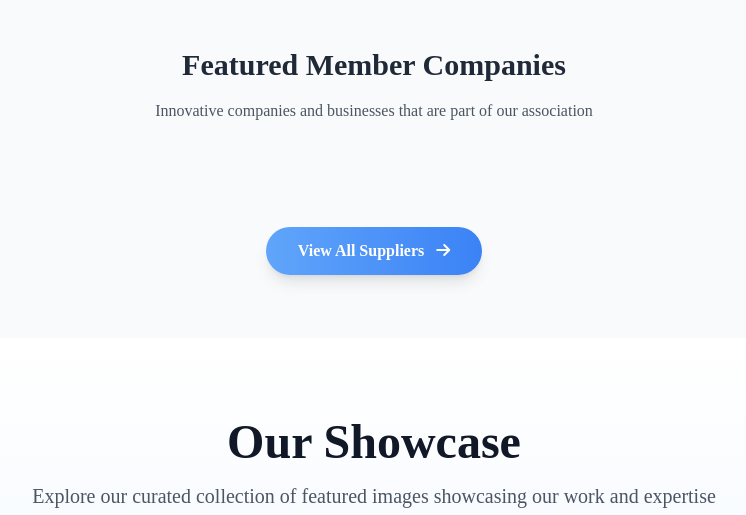
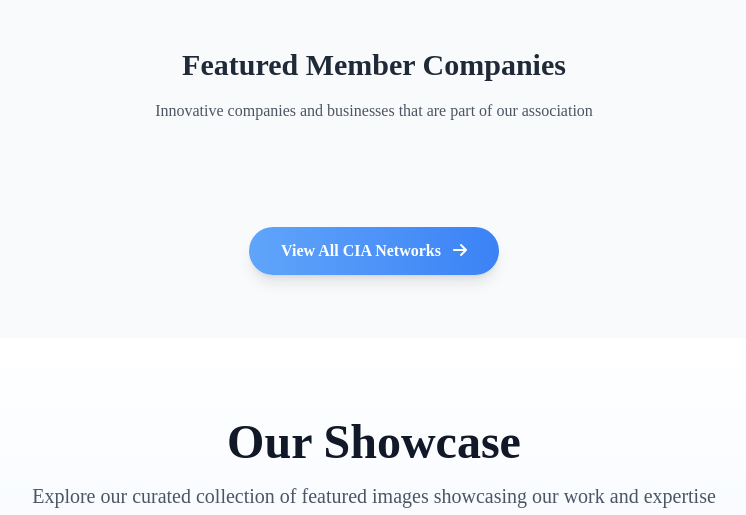
Before and after one commit to techspire01/ciadev, a Django app: page / in a window 1280 px wide. Shown: the part 1013-1528 px from the top of the page, without its empty margins (266-1012 px from the left). Run offline with Django 5.2, Linux system fonts and the light colour scheme; data that the repository does not hold is empty; some libraries are stand-ins or nearby versions.

Commit message:
rename the whole suppliers into CIA_Networks in the urls.py

```diff
--- a/app/templates/contact.html
+++ b/app/templates/contact.html
@@ -297,8 +297,8 @@
                 Join our network of industrial suppliers and manufacturers. Let's build something great together.
             </p>
             <div class="flex flex-col sm:flex-row justify-center gap-3 sm:gap-4">
-                <a href="{% url 'suppliers' %}" class="bg-transparent border-2 border-white px-6 sm:px-8 py-2.5 sm:py-4 rounded-full font-semibold text-sm sm:text-base hover:bg-white hover:text-yellow-600 transition-all duration-300">
-                    Browse Suppliers
+                <a href="{% url 'cia_networks' %}" class="bg-transparent border-2 border-white px-6 sm:px-8 py-2.5 sm:py-4 rounded-full font-semibold text-sm sm:text-base hover:bg-white hover:text-yellow-600 transition-all duration-300">
+                    Browse CIA Networks
                 </a>
                 <a href="{% url 'about' %}" class="bg-transparent border-2 border-white px-6 sm:px-8 py-2.5 sm:py-4 rounded-full font-semibold text-sm sm:text-base hover:bg-white hover:text-yellow-600 transition-all duration-300">
                     Learn More About Us
--- a/app/templates/footer.html
+++ b/app/templates/footer.html
@@ -66,10 +66,10 @@
             </a>
             <span class="text-gray-400 text-4xs"></span>
             <a
-              href="{% url 'suppliers' %}"
+              href="{% url 'cia_networks' %}"
               class="text-gray-600 hover:text-yellow-600 transition-colors duration-300 text-4xs"
             >
-              Suppliers
+              CIA Networks
             </a>
             <span class="w-full"></span>
             <a
--- a/app/templates/index.html
+++ b/app/templates/index.html
@@ -109,7 +109,7 @@
       <div class="grid grid-cols-2 md:grid-cols-3 lg:grid-cols-4 gap-3 md:gap-4 lg:gap-6" id="categories">
         {% for category in categories %}
           <a
-            href="{% url 'suppliers' %}?category={{ category|urlencode }}"
+            href="{% url 'cia_networks' %}?category={{ category|urlencode }}"
             class="bg-gradient-to-br from-yellow-50 to-yellow-100 rounded-lg md:rounded-xl shadow-md p-4 md:p-6 text-center card-hover group hover:shadow-lg transition-all duration-300"
           >
             <div
@@ -153,7 +153,7 @@
       </div>
     </section>
 
-  <!-- Featured Suppliers -->
+  <!-- Featured CIA Networks -->
   <section class="py-12 bg-gray-50">
     <div class="container mx-auto px-4">
       <div class="text-center mb-8">
@@ -276,9 +276,9 @@
       </div>
       <div class="rounded -2l p-2 text-center mt-8">
         <div class="text-center mt-8">
-          <a href="{% url 'suppliers' %}"
+          <a href="{% url 'cia_networks' %}"
              class="inline-block bg-gradient-to-r from-blue-400 to-blue-500 text-white font-semibold px-8 py-3 rounded-full hover:from-blue-500 hover:to-blue-600 transition-all duration-300 shadow-lg hover:shadow-xl transform hover:scale-105">
-            View All Suppliers <i class="fas fa-arrow-right ml-2"></i>
+            View All CIA Networks <i class="fas fa-arrow-right ml-2"></i>
           </a>
         </div>
       </div>
--- a/app/templates/login.html
+++ b/app/templates/login.html
@@ -615,7 +615,7 @@
                         <a href="{% url 'index' %}" class="text-[#3d2d29] hover:text-yellow-700 font-medium transition">Home</a>
                         <a href="{% url 'about' %}" class="text-[#3d2d29] hover:text-yellow-700 font-medium transition">About Us</a>
                         <a href="{% url 'category' %}" class="text-[#3d2d29] hover:text-yellow-700 font-medium transition">Categories</a>
-                        <a href="{% url 'suppliers' %}" class="text-[#3d2d29] hover:text-yellow-700 font-medium transition">Suppliers</a>
+                        <a href="{% url 'cia_networks' %}" class="text-[#3d2d29] hover:text-yellow-700 font-medium transition">CIA Networks</a>
                     </div>
 
                     <div class="relative group">
@@ -673,7 +673,7 @@
             {% endif %}
             <a href="{% url 'about' %}">About Us</a>
             <a href="{% url 'category' %}">Categories</a>
-            <a href="{% url 'suppliers' %}">Suppliers</a>
+            <a href="{% url 'cia_networks' %}">CIA Networks</a>
         </div>
     </nav>
 
--- a/app/templates/navbar.html
+++ b/app/templates/navbar.html
@@ -77,10 +77,10 @@
             href="{% url 'category' %}"
             class="text-black hover:text-yellow-700 font-medium transition"
             >Categories</a>
-            <a
-            href="{% url 'suppliers' %}"
-            class="text-black hover:text-yellow-700 font-medium transition"
-            >Suppliers</a>
+          <a
+            href="{% url 'cia_networks' %}"
+            class="text-black hover:text-yellow-700 font-medium transition whitespace-nowrap"
+            >CIA Networks</a>
           <!-- Language Translation Buttons -->
           <div class="flex items-center space-x-1">
             <button id="translate-en" class="translate-btn px-3 py-1 text-sm font-medium text-gray-700 bg-gray-100 rounded-md hover:bg-gray-200 transition active">EN</button>
@@ -137,7 +137,7 @@
             <div class="relative mb-6">
               <input
                 type="text"
-                placeholder="Search suppliers..."
+                placeholder="Search CIA Networks..."
                 class="w-full py-3 pl-4 pr-12 rounded-full text-[#000000] bg-[#FFF9E5] border-2 border-[#fbbf24] focus:outline-none focus:ring-2 focus:ring-yellow-600 focus:border-transparent search-box"
               />
               <button class="absolute right-4 top-1/2 transform -translate-y-1/2 text-yellow-700 hover:text-yellow-800 text-lg" title="Search">
@@ -159,9 +159,9 @@
                 <i class="fas fa-th-large w-5"></i>
                 <span class="font-medium">Categories</span>
               </a>
-              <a href="{% url 'suppliers' %}" class="flex items-center space-x-3 px-3 py-3 text-black hover:text-yellow-700 hover:bg-yellow-50 rounded-lg transition">
+              <a href="{% url 'cia_networks' %}" class="flex items-center space-x-3 px-3 py-3 text-black hover:text-yellow-700 hover:bg-yellow-50 rounded-lg transition">
                 <i class="fas fa-building w-5"></i>
-                <span class="font-medium">Suppliers</span>
+                <span class="font-medium">CIA Networks</span>
               </a>
               {% if user.is_authenticated %}
               <a href="{% url 'profile' %}" class="flex items-center space-x-3 px-3 py-3 text-black hover:text-yellow-700 hover:bg-yellow-50 rounded-lg transition">
--- a/app/templates/request_reset.html
+++ b/app/templates/request_reset.html
@@ -755,7 +755,7 @@
                         <a href="{% url 'index' %}" class="text-[#3d2d29] hover:text-yellow-700 font-medium transition">Home</a>
                         <a href="{% url 'about' %}" class="text-[#3d2d29] hover:text-yellow-700 font-medium transition">About Us</a>
                         <a href="{% url 'category' %}" class="text-[#3d2d29] hover:text-yellow-700 font-medium transition">Categories</a>
-                        <a href="{% url 'suppliers' %}" class="text-[#3d2d29] hover:text-yellow-700 font-medium transition">Suppliers</a>
+                        <a href="{% url 'cia_networks' %}" class="text-[#3d2d29] hover:text-yellow-700 font-medium transition">CIA Networks</a>
                     </div>
 
                     <!-- Language/Translation Dropdown -->
@@ -820,7 +820,7 @@
             <a href="{% url 'index' %}">Home</a>
             <a href="{% url 'about' %}">About Us</a>
             <a href="{% url 'category' %}">Categories</a>
-            <a href="{% url 'suppliers' %}">Suppliers</a>
+            <a href="{% url 'cia_networks' %}">CIA Networks</a>
         </div>
     </nav>
 
--- a/app/templates/search_results.html
+++ b/app/templates/search_results.html
@@ -173,9 +173,9 @@
                 <i class="fas fa-th-large w-5"></i>
                 <span class="font-medium">Categories</span>
               </a>
-              <a href="{% url 'suppliers' %}" class="flex items-center space-x-3 px-3 py-3 text-[#3d2d29] hover:text-yellow-700 hover:bg-yellow-50 rounded-lg transition">
+              <a href="{% url 'cia_networks' %}" class="flex items-center space-x-3 px-3 py-3 text-[#3d2d29] hover:text-yellow-700 hover:bg-yellow-50 rounded-lg transition">
                 <i class="fas fa-building w-5"></i>
-                <span class="font-medium">Suppliers</span>
+                <span class="font-medium">CIA Networks</span>
               </a>
               <a href="{% url 'announcement' %}" class="flex items-center space-x-3 px-3 py-3 text-[#3d2d29] hover:text-yellow-700 hover:bg-yellow-50 rounded-lg transition">
                 <i class="fas fa-bullhorn w-5"></i>
@@ -346,7 +346,7 @@
             <a href="{% url 'category' %}" class="bg-yellow-600 text-white px-6 py-3 rounded-lg hover:bg-yellow-700 transition font-medium">
               Browse Categories
             </a>
-            <a href="{% url 'suppliers' %}" class="bg-blue-600 text-white px-6 py-3 rounded-lg hover:bg-blue-700 transition font-medium">
+            <a href="{% url 'cia_networks' %}" class="bg-blue-600 text-white px-6 py-3 rounded-lg hover:bg-blue-700 transition font-medium">
               Browse Suppliers
             </a>
             <a href="{% url 'index' %}" class="bg-gray-600 text-white px-6 py-3 rounded-lg hover:bg-gray-700 transition font-medium">
--- a/app/templates/set_new_password.html
+++ b/app/templates/set_new_password.html
@@ -597,7 +597,7 @@
                         <a href="{% url 'index' %}" class="text-[#3d2d29] hover:text-yellow-700 font-medium transition">Home</a>
                         <a href="{% url 'about' %}" class="text-[#3d2d29] hover:text-yellow-700 font-medium transition">About Us</a>
                         <a href="{% url 'category' %}" class="text-[#3d2d29] hover:text-yellow-700 font-medium transition">Categories</a>
-                        <a href="{% url 'suppliers' %}" class="text-[#3d2d29] hover:text-yellow-700 font-medium transition">Suppliers</a>
+                        <a href="{% url 'cia_networks' %}" class="text-[#3d2d29] hover:text-yellow-700 font-medium transition">CIA Networks</a>
                     </div>
 
                     <!-- Language/Translation Dropdown -->
@@ -662,7 +662,7 @@
             <a href="{% url 'index' %}">Home</a>
             <a href="{% url 'about' %}">About Us</a>
             <a href="{% url 'category' %}">Categories</a>
-            <a href="{% url 'suppliers' %}">Suppliers</a>
+            <a href="{% url 'cia_networks' %}">CIA Networks</a>
         </div>
     </nav>
 
--- a/app/templates/supplier_detail.html
+++ b/app/templates/supplier_detail.html
@@ -603,7 +603,7 @@
             <nav class="flex items-center space-x-2 text-sm">
                 <a href="{% url 'index' %}" class="text-yellow-600 hover:text-yellow-700 font-medium">Home</a>
                 <span class="text-gray-400">/</span>
-                <a href="{% url 'suppliers' %}" class="text-yellow-600 hover:text-yellow-700 font-medium">Member Companies</a>
+                <a href="{% url 'cia_networks' %}" class="text-yellow-600 hover:text-yellow-700 font-medium">CIA Networks</a>
                 <span class="text-gray-400">/</span>
                 <span class="text-gray-700 font-medium">{{ supplier.name }}</span>
             </nav>
@@ -858,9 +858,9 @@
 
             <!-- Back to Suppliers Button -->
             <div class="text-center pt-12 border-t-2 border-yellow-200">
-                <a href="{% url 'suppliers' %}" class="back-button">
+                <a href="{% url 'cia_networks' %}" class="back-button">
                     <i class="fas fa-arrow-left"></i>
-                    <span>Back to Member Companies</span>
+                    <span>Back to CIA Networks</span>
                 </a>
             </div>
         </div>
--- a/app/urls.py
+++ b/app/urls.py
@@ -9,10 +9,10 @@ urlpatterns = [
     path('announcement/', views.announcement, name='announcement'),
     path('announcement/<int:announcement_id>/', views.announcement_detail, name='announcement_detail'),
     path('signup/', views.signup_view, name='signup'),
-    path('suppliers/', views.suppliers, name='suppliers'),
+    path('cia_networks/', views.cia_networks, name='cia_networks'),
 
-    # Supplier detail page with dynamic URL
-    path('supplier/<str:supplier_name>/', views.supplier_detail_page, name='supplier_detail_page'),
+    # Supplier detail page with dynamic URL under cia_networks
+    path('cia_networks/<str:supplier_name>/', views.supplier_detail_page, name='supplier_detail_page'),
 
     # Authentication URLs
     path("login/", views.login_view, name="login"),
--- a/app/views.py
+++ b/app/views.py
@@ -303,7 +303,7 @@ def login_view(request):
 def signup_view(request):
     return render(request, "signup.html")
 
-def suppliers(request):
+def cia_networks(request):
     category = request.GET.get('category', '')
     product_filter = request.GET.get('product', '')
     search_query = request.GET.get('search', '')
@@ -374,7 +374,7 @@ def suppliers(request):
     ))
     products = [p for p in products if p]  # Remove empty strings
 
-    return render(request, "suppliers.html", {
+    return render(request, "cia_networks.html", {
         "suppliers": suppliers,
         "categories": categories,
         "sub_categories": sub_categories,
@@ -387,7 +387,7 @@ def create_supplier(request):
         form = SupplierForm(request.POST, request.FILES)
         if form.is_valid():
             form.save()
-            return redirect('suppliers')
+            return redirect('cia_networks')
     else:
         form = SupplierForm()
     return render(request, 'create_supplier.html', {'form': form})
@@ -702,7 +702,7 @@ def search_suggestions(request):
             "type": "supplier",
             "name": supplier.name,
             "category": supplier.category,
-            "url": f"/suppliers/?search={query}",
+            "url": f"/cia_networks/?search={query}",
             "icon": "fas fa-building"
         })
 
@@ -719,7 +719,7 @@ def search_suggestions(request):
             suggestions.append({
                 "type": "category",
                 "name": category,
-                "url": f"/suppliers/?category={category}",
+                "url": f"/cia_networks/?category={category}",
                 "icon": "fas fa-tag"
             })
 
@@ -743,7 +743,7 @@ def search_suggestions(request):
                 suggestions.append({
                     "type": "product",
                     "name": product,
-                    "url": f"/suppliers/?product={product}",
+                    "url": f"/cia_networks/?product={product}",
                     "icon": "fas fa-box"
                 })
 
@@ -799,7 +799,7 @@ def search_api(request):
             "type": "supplier",
             "title": supplier.name,
             "description": supplier.business_description or f"{supplier.category} supplier",
-            "url": f"/suppliers/?search={query}",
+            "url": f"/cia_networks/?search={query}",
             "category": supplier.category,
             "score": 1.0
         })
@@ -847,7 +847,7 @@ def search_html_content(query):
         'category.html',
         'announcement.html',
         'announcement_detail.html',
-        'suppliers.html',
+        'cia_networks.html',
         'login.html',
         'signup.html'
     ]
@@ -908,7 +908,7 @@ def get_url_from_template(template_name):
         'category.html': '/category/',
         'announcement.html': '/announcement/',
         'announcement_detail.html': '/announcement/',  # Generic announcement page
-        'suppliers.html': '/suppliers/',
+        'cia_networks.html': '/cia_networks/',
         'login.html': '/login/',
         'signup.html': '/signup/'
     }
@@ -956,7 +956,7 @@ def search_results(request):
             "type": "supplier",
             "title": supplier.name,
             "description": supplier.business_description or f"{supplier.category} supplier",
-            "url": f"/suppliers/?search={query}",
+            "url": f"/cia_networks/{supplier.name.replace(' ', '-').lower()}/",
             "phone_number": supplier.phone_number,
             "category": supplier.category,
             "score": 1.0
```
Also changed, not shown: app/templates/cia_networks.html (renamed from app/templates/suppliers.html, +5 -5 lines).
